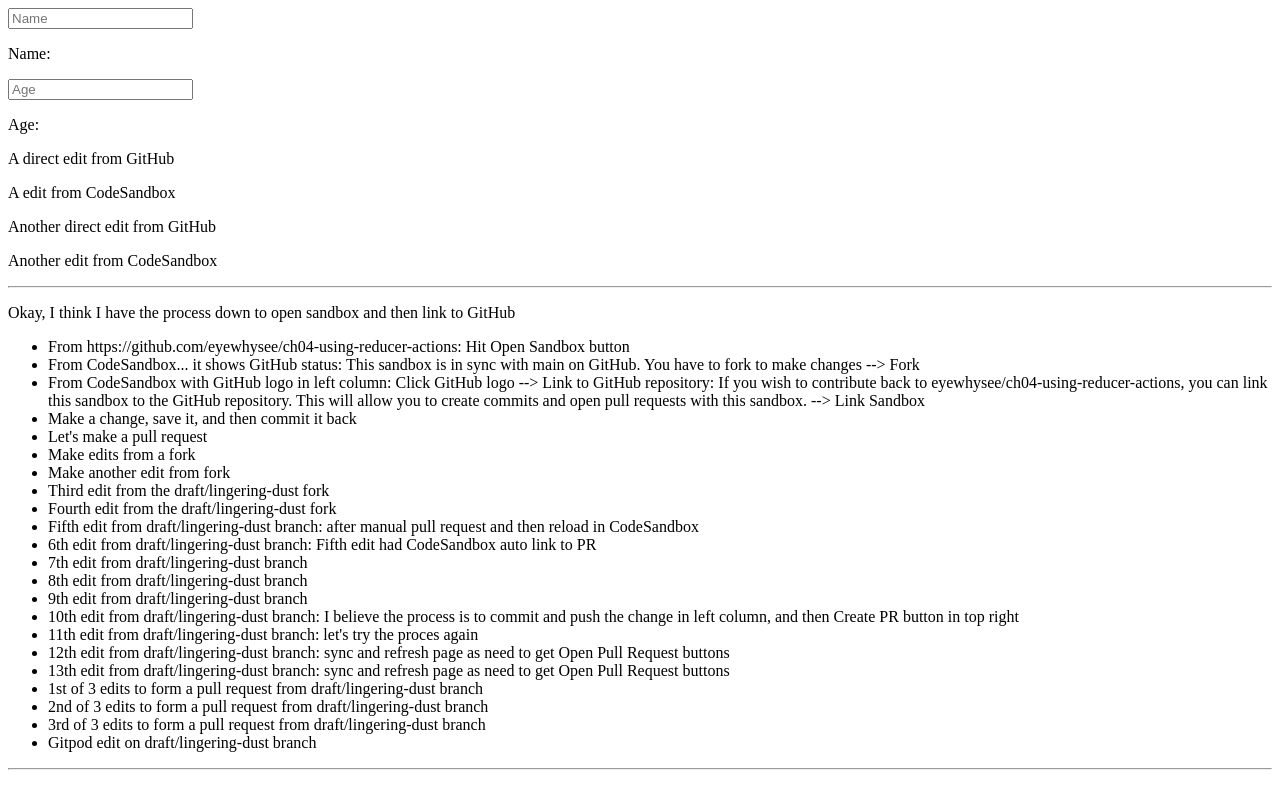
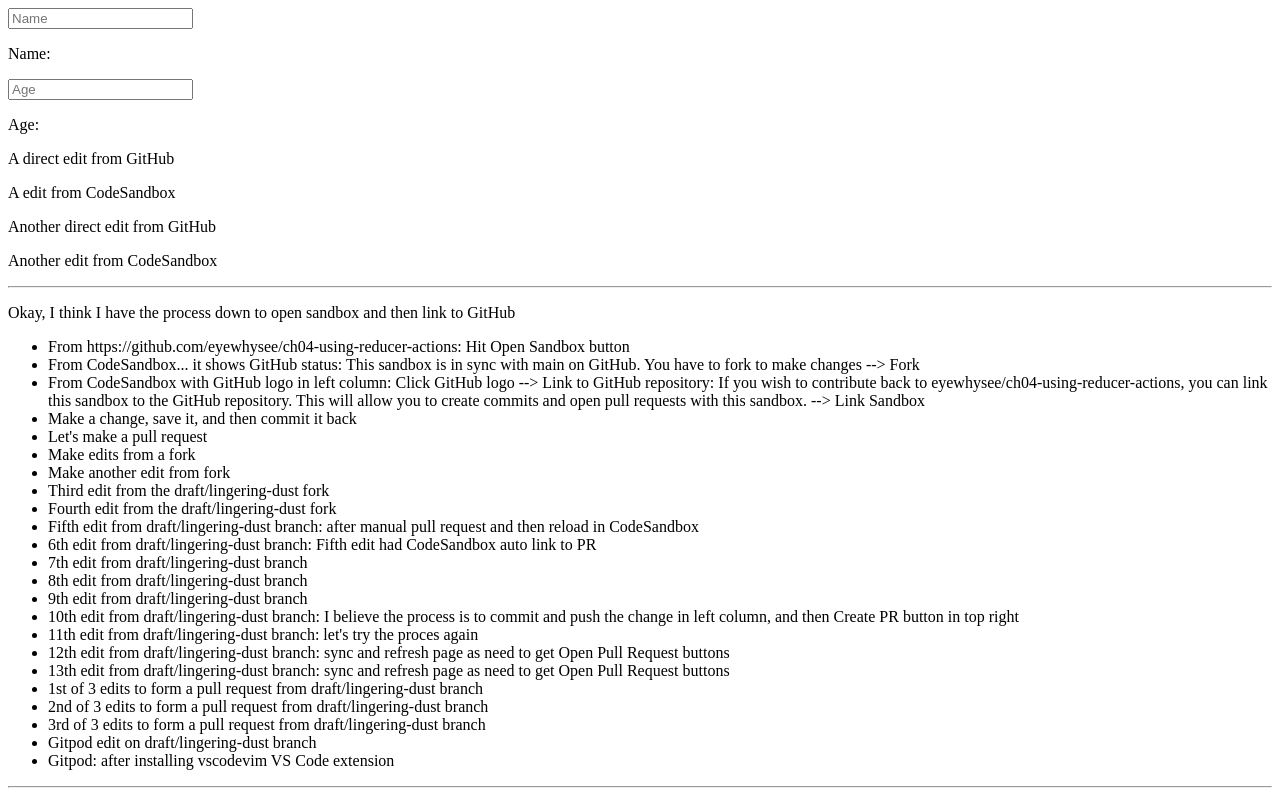
Before and after one commit to eyewhysee/ch04-using-reducer-actions, a React (Create React App) app: page / in a window 1280 px wide. Built offline with nearby package versions, Linux system fonts and the light colour scheme.

Commit message:
From Gitpod: after installing vim extension

```diff
--- a/src/App.js
+++ b/src/App.js
@@ -79,6 +79,7 @@ function App() {
         <li>2nd of 3 edits to form a pull request from draft/lingering-dust branch</li>
         <li>3rd of 3 edits to form a pull request from draft/lingering-dust branch</li>
         <li>Gitpod edit on draft/lingering-dust branch</li>
+        <li>Gitpod: after installing vscodevim VS Code extension</li>
       </ul>
       <hr />
     </>
```
